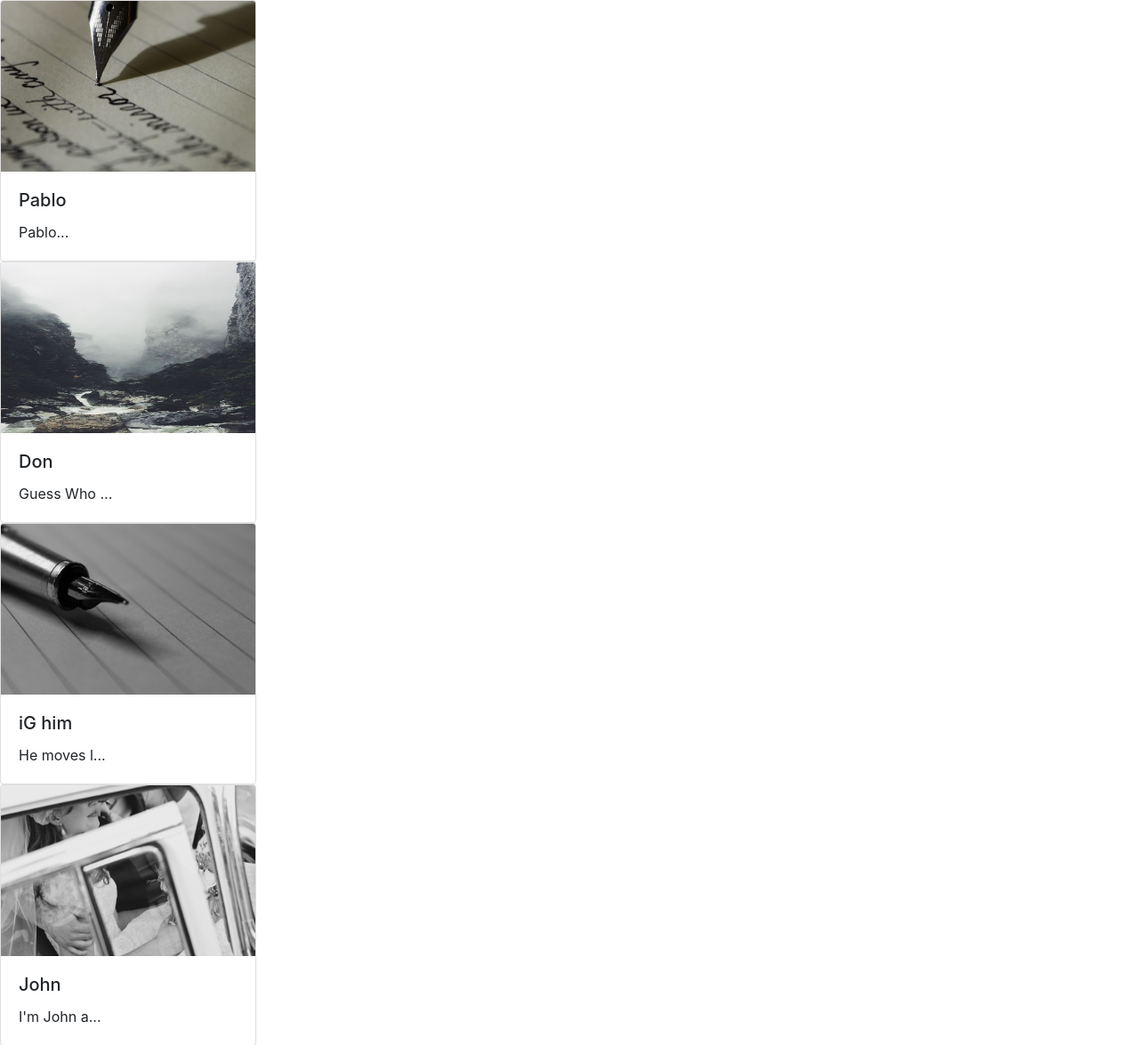
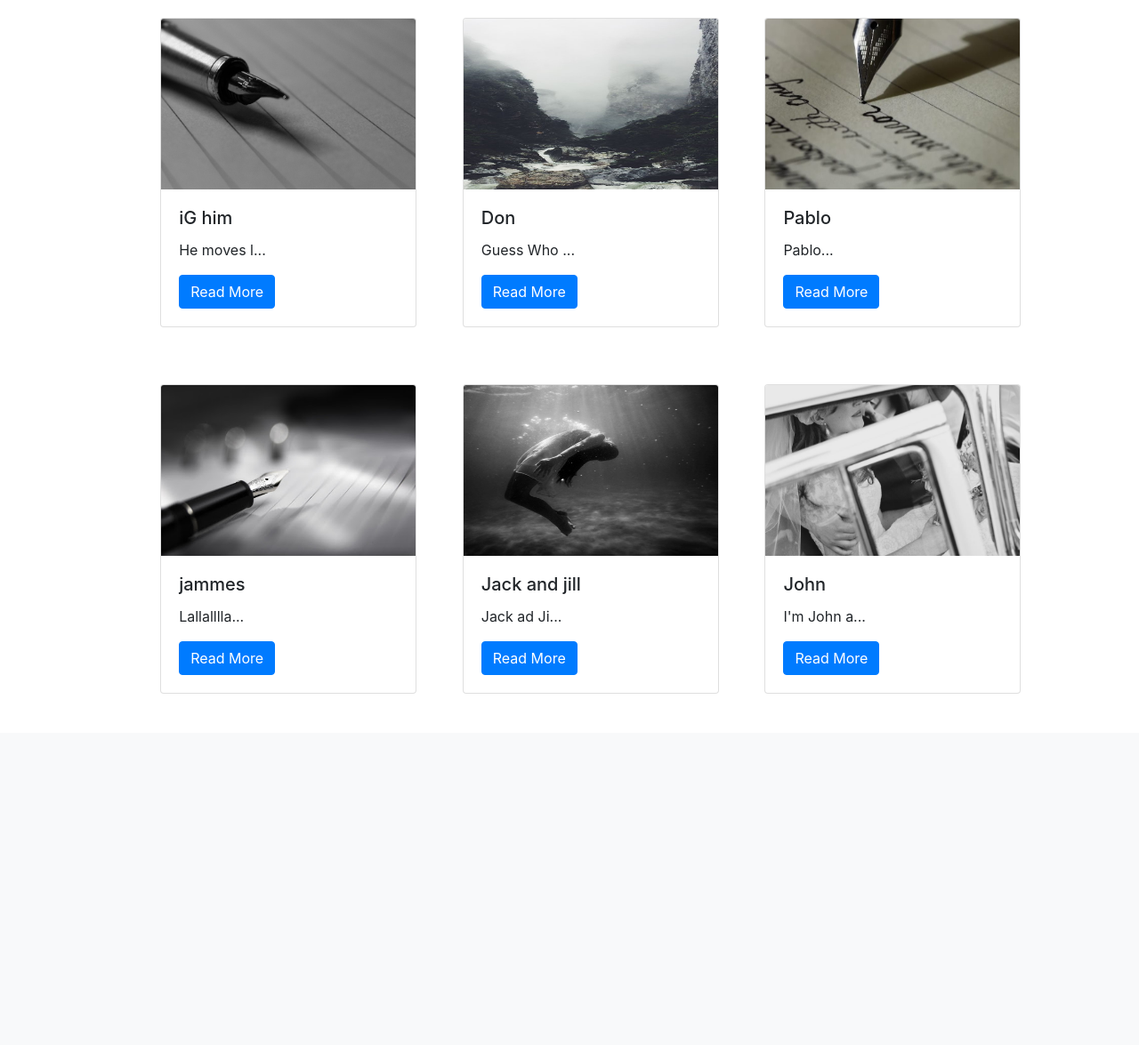
Before and after one commit to stephen-3rd/django-finas, a Django app: page / in a window 1280 px wide. Shown: the part 62-1237 px from the top of the page at 89% size. After the commit the page ends 842 px from the top, so only its background shows below. Run offline with Django 3.2, Linux system fonts and the light colour scheme; data comes from the database, SQL or seed files in the repository; some libraries are stand-ins or nearby versions; some web fonts are replaced.

Commit message:
fixed issue

```diff
--- a/finas/finatic/static/style.css
+++ b/finas/finatic/static/style.css
@@ -33,7 +33,7 @@ img{
   /*display: flex;*/
   /*-ms-flex-wrap: wrap;*/
   /*flex-wrap: wrap;*/
-    display: inline-grid;
+  /*  display: inline-grid;*/
     padding: 0 4px;
     margin: 20px;
     width: 33.3%;
--- a/finas/finatic/templates/finatic/lust_page.html
+++ b/finas/finatic/templates/finatic/lust_page.html
@@ -1,21 +1,29 @@
 {% extends 'base.html' %}
 
-{% block title %}{% endblock %}
+{% block title %}Lustr{% endblock %}
 
 {% block content %}
 
 {% for lustr in lust_page %}
-    <div class="card" style="width: 18rem;">
-        <img class="card-img-top" src="{{ lustr.picture.url }}" alt="Card image cap">
-        <div class="card-body">
-            <h5 class="card-title">{{ lustr.title }}</h5>
-            <p class="card-text">{{ lustr.snippet }}</p>
-<!--            <a href="{% url 'finatic:detail' lustr.slug %}" class="btn btn-primary">Read More</a>-->
+<div class="container">
+    <div class="row">
+        <div class="col-lg-6 mb-4">
+            <div class="card" style="width: 18rem;">
+                <img class="card-img-top" src="{{ lustr.picture.url }}" alt="Card image cap">
+                <div class="card-body">
+                    <h5 class="card-title">{{ lustr.title }}</h5>
+                    <p class="card-text">{{ lustr.snippet }}</p>
+                    <a href="{% url 'finatic:detail' lustr.slug %}" class="btn btn-primary">Read More</a>
+                </div>
+            </div>
         </div>
     </div>
+</div>
 {% endfor %}
 
+
 {% endblock %}
+
 
 <!--<div class="row">-->
 <!--    <div class="column">-->
```
